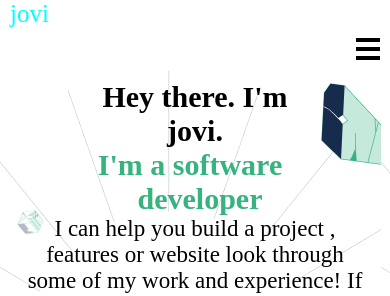
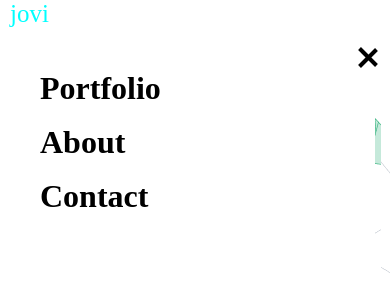
Before and after one commit to Jovighost/jovi_portfolio, a website: page index.html in a window 390 px wide. Both pictures are taken after a click on the element 195 px from the left and 49 px from the top of the page. Shown: the top 296 px of the page. Drawn offline with Linux system fonts and the light colour scheme.

Commit message:
file modified

```diff
--- a/script.js
+++ b/script.js
@@ -1,15 +1,3 @@
-const mobileMenu = document.getElementById("mobile_menu");
-mobileMenu.addEventListener("click",()=>{
-    const destopMenu = document.getElementByI("desktop_menu")
-    destopMenu.ClassList.toggle("active");
-    mobileMenu.classList.toggle("active");
-
-})
-// An Array for card objects
-
-
-
-
 const projectCards = [
     {Image :"",
         tittle: "Multi-post Stories Gain+Glory",
@@ -106,3 +94,12 @@ function displayProjectCard(){
     })
 }
 document.addEventListener('DOMContentLoaded', displayProjectCard);
+
+// mobile_menu
+const mobileMenu = document.getElementById("mobile_menu");
+mobileMenu.addEventListener("click",() =>{
+const desktopMenu = document.getElementById("desktop_menu");
+desktopMenu.classList.toggle("active");
+mobileMenu.classList.toggle("active");
+    }
+)
--- a/style.css
+++ b/style.css
@@ -24,7 +24,29 @@
   .desktop_menu {
     display: none;
   }
+  .desktop_menu.active {
+    display: flex;
+  }
+  .desktop_menu.active ul{
+    display: flex;
+    position: absolute;
+    flex-direction: column;
+    gap: 17px;
+    z-index: 1000;
+    list-style: none;
+    background-color: #fff;
+    width: 375px;
+    height: 100vh;
+  }
 
+  .desktop_menu.active ul li a{
+    text-decoration: none;
+    font-weight: 900;
+    text-transform: capitalize;
+    color: #000;
+    padding: 10px 40px;
+    font-size: 2em;
+  }
   .mobile_menu {
     display: flex;
     gap: 5px;
@@ -38,7 +60,18 @@
     padding: 2px 12px;
     background-color: black;
   }
+  .mobile_menu.active p:nth-child(1) {
+    rotate: 45deg;
+    top: 17px;
+    position: relative;
+  }
+  .mobile_menu.active p:nth-child(2) {
+     opacity: 0;
+  }
+  .mobile_menu.active p:nth-child(3) {
+    rotate: -45deg;
 
+  }
   /* mobile home section styling */
   .home {
     display: flex;
```
